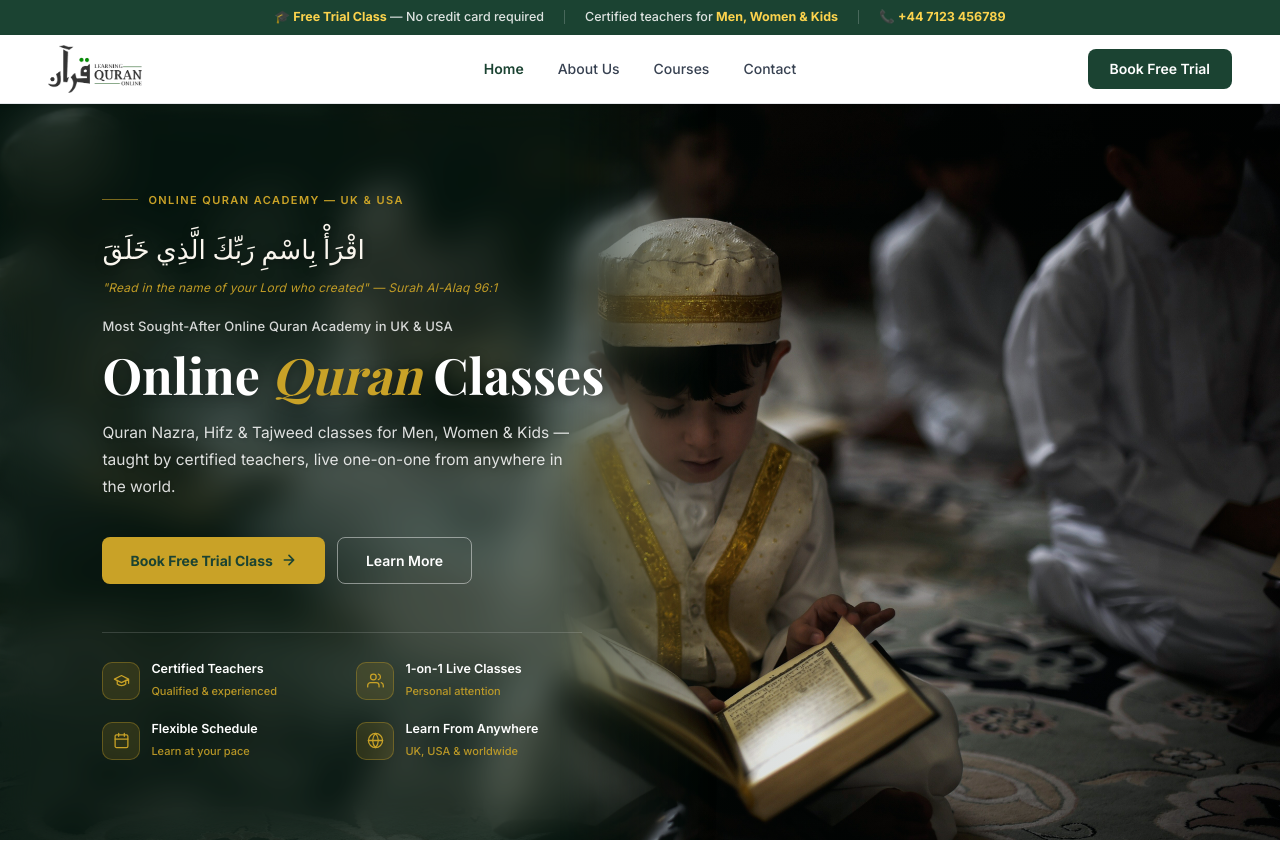
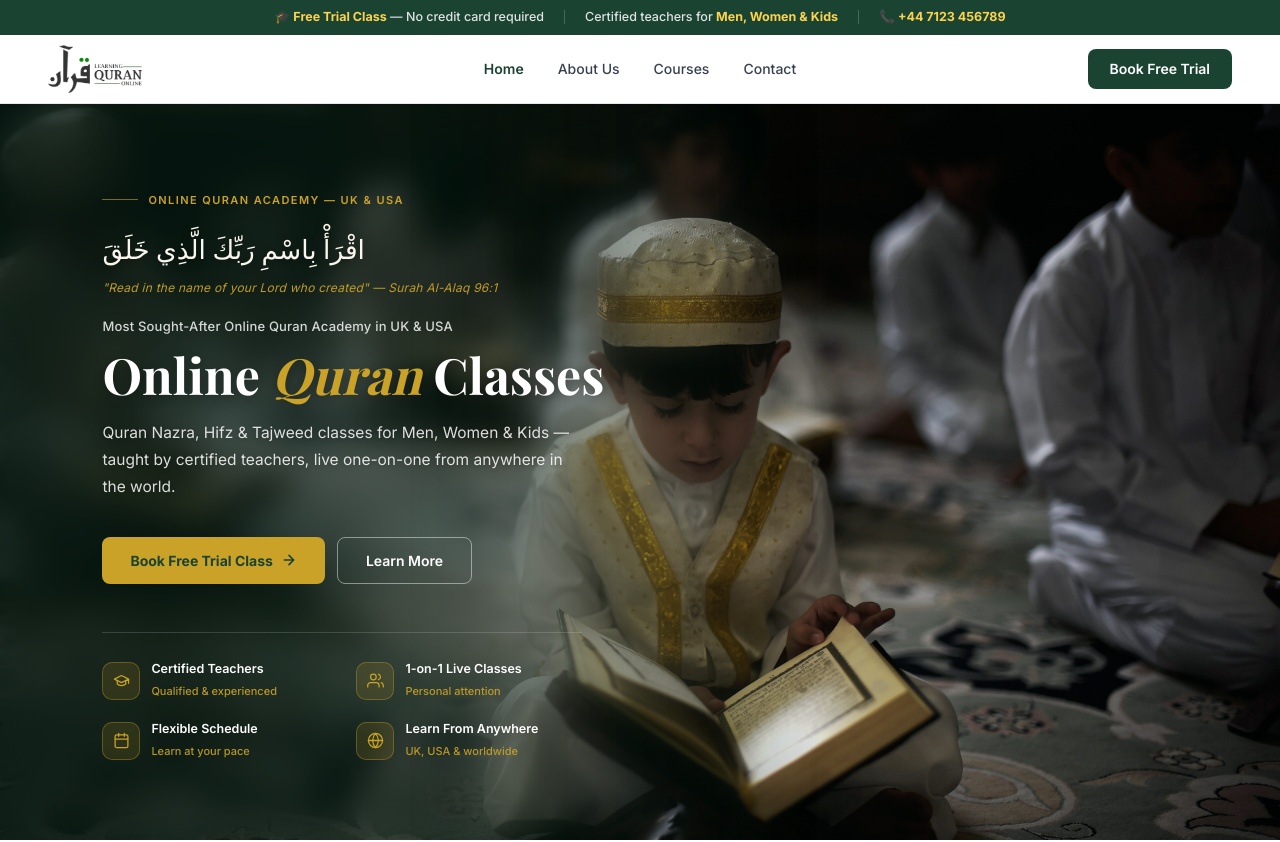
Before and after one commit to Waqashakim1122/Learn-Quran-Online, a React (Create React App) app: page / in a window 1280 px wide. Shown: the top 842 px of the page. Built offline with nearby package versions, Linux system fonts and the light colour scheme; no server answers; a web font is replaced by a local one.

Commit message:
Refactor Hero.css for improved styling and layout

```diff
--- a/src/MyComponents/Heros/Hero.css
+++ b/src/MyComponents/Heros/Hero.css
@@ -7,7 +7,7 @@
   overflow: hidden;
   font-family: 'Inter', sans-serif;
   background-size: cover;
-  background-position: right center;
+  background-position: 78% center;
   background-repeat: no-repeat;
 }
 
@@ -17,24 +17,24 @@
   background: linear-gradient(
     270deg,
     rgba(11,38,28,0.05) 0%,
-    rgba(11,38,28,0.10) 38%,
-    rgba(11,38,28,0.18) 58%,
+    rgba(11,38,28,0.10) 30%,
+    rgba(11,38,28,0.16) 50%,
     rgba(11,38,28,0.22) 100%
   );
 }
 
-/* Frosted glass panel behind the text content */
+/* Frosted glass panel behind the text content — wide, gradual fade into the clear photo */
 .hero-glass-panel {
   position: absolute;
   top: 0;
   bottom: 0;
   left: 0;
-  width: 56%;
+  width: 64%;
   background: rgba(11, 38, 28, 0.42);
   backdrop-filter: blur(18px);
   -webkit-backdrop-filter: blur(18px);
-  -webkit-mask-image: linear-gradient(90deg, #000 0%, #000 78%, transparent 100%);
-  mask-image: linear-gradient(90deg, #000 0%, #000 78%, transparent 100%);
+  -webkit-mask-image: linear-gradient(90deg, #000 0%, #000 50%, transparent 100%);
+  mask-image: linear-gradient(90deg, #000 0%, #000 50%, transparent 100%);
 }
 
 .hero-inner {
```
